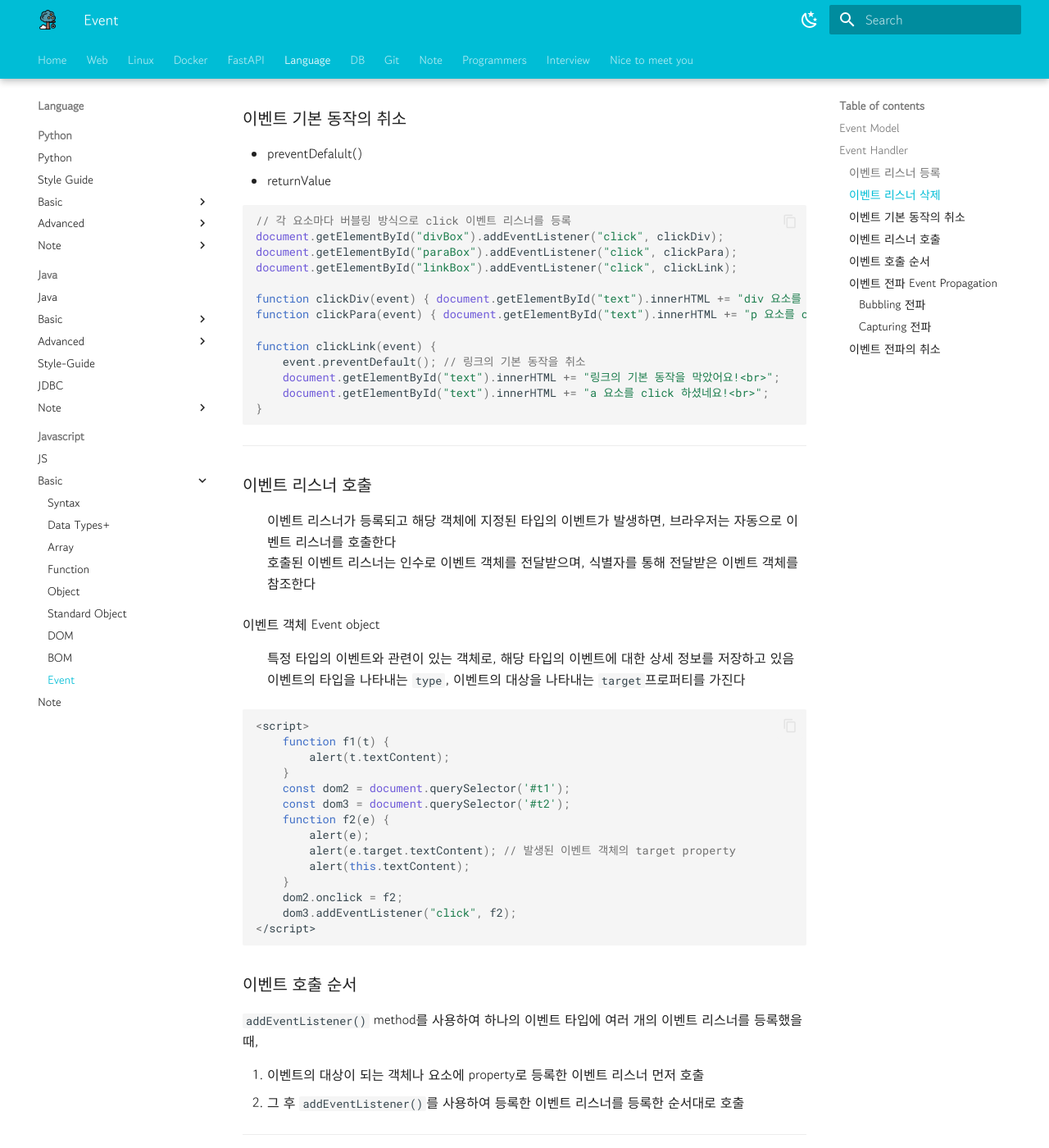
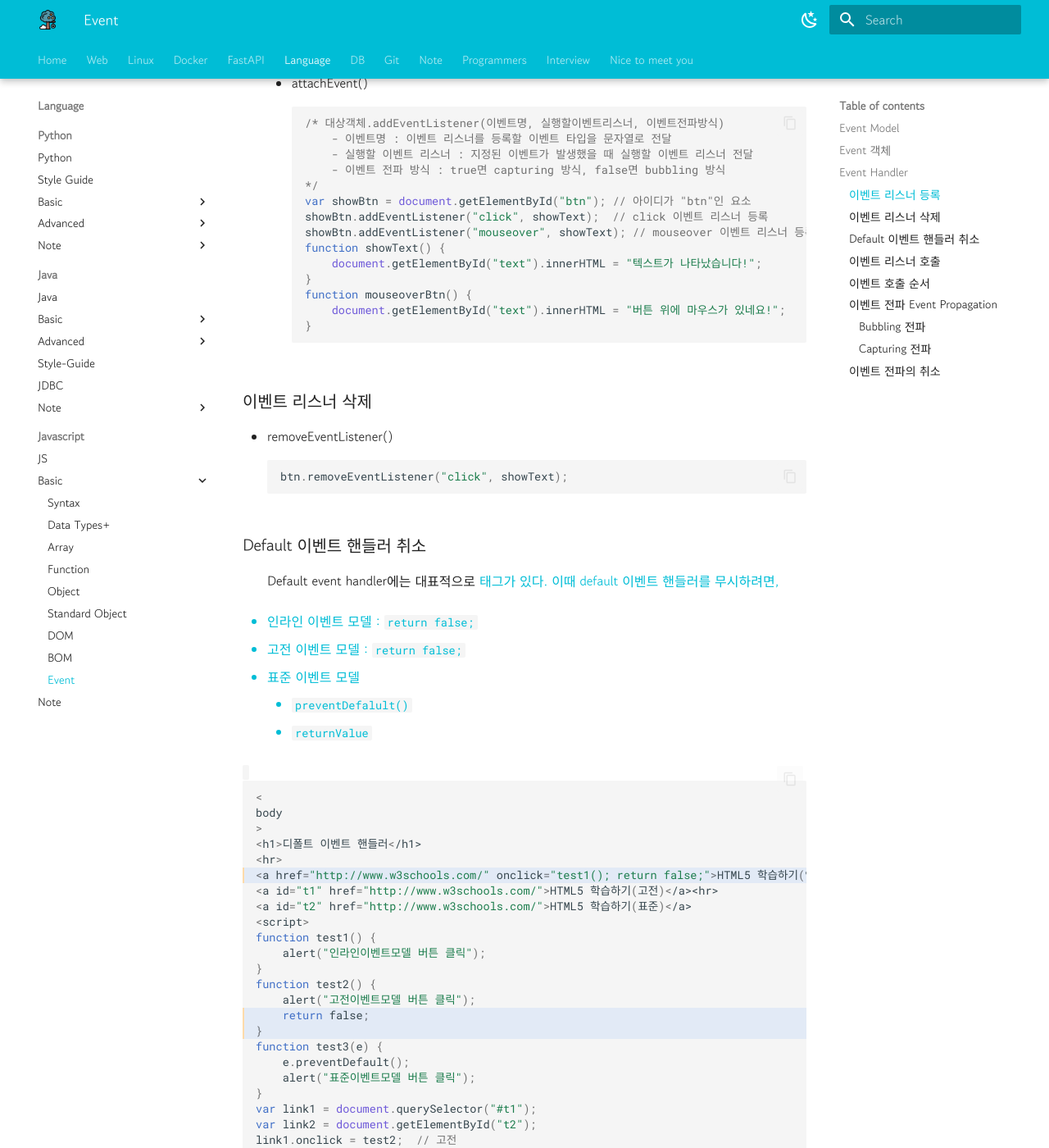
Before and after one commit to YSHeee/YSHeee.github.io, an MkDocs documentation site: the page built from docs/language/javascript/event.md, in a window 1280 px wide and 1400 px high, scrolled down 2114 px. Shown: the whole window at 82% size. Built offline with MkDocs 1.6.1 and Material for MkDocs 9.7.7, drawn with Linux system fonts in a browser that asks for light colours; emoji names are drawn with the system emoji font; some of the changed text lies outside the part shown.

Commit message:
Add programmers % Modify JS

````diff
--- a/docs/language/javascript/event.md
+++ b/docs/language/javascript/event.md
@@ -18,17 +18,35 @@
 ``` javascript
 <태그명 onxxx = "function()">;
 ```
-- 고전 이벤트 모델 : 대상 DOM 객체를 찾아 이벤트 핸들러 등록 (전역적)
+- 고전 이벤트 모델 : 대상 DOM 객체를 찾아 이벤트 핸들러 등록 (전역적)<br> 오직 한 개의 이벤트 리스너 등록 가능
 ``` javascript
 let dom  = document.querySelector("#target");
 dom.onxxx = function; // xxx : 이벤트 타입
 dom.onxxx = null; // 이벤트 해제
 ```
-- 표준 이벤트 모델 : 대상 DOM 객체에 다음 method 사용 (전역적) :star:
+- 표준 이벤트 모델 : 대상 DOM 객체에 다음 method 사용 (전역적) :star:<br> 여러개의 이벤트 리스너 등록 가능
 ``` javascript
 let dom  = document.querySelector("#target");
 dom.addEventListener = (eventName, handler_func, useCapture);
 dom.removeEventListener(eventName, handler_func); // 이벤트 해제
+```
+
+---
+## Event 객체
+: Event object. 특정 타입의 이벤트와 관련이 있는 객체로, 해당 타입의 이벤트에 대한 상세 정보를 저장하고 있다
+
+- event.type : 이벤트의 타입
+- event.target : 이벤트가 일어난 객체
+- e.target.nodeName
+- event.currentTarget : 이벤트가 행해지는 객체
+
+``` javascript hl_lines="3"
+function f1(e){
+    const outDom = document.getElementsByTagName("h2")[0];
+    outDom.style.color = e.target.value;
+}
+const outDom = document.getElementById('btn');
+outDom.addEventListener('click', f1);
 ```
 
 ---
@@ -75,34 +93,46 @@
 btn.removeEventListener("click", showText);
 ```
 
-### 이벤트 기본 동작의 취소
-- preventDefalult()
-- returnValue
+### Default 이벤트 핸들러 취소
+: Default event handler에는 대표적으로 <a> 태그가 있다. 이때 default 이벤트 핸들러를 무시하려면,
 
-``` javascript
-// 각 요소마다 버블링 방식으로 click 이벤트 리스너를 등록
-document.getElementById("divBox").addEventListener("click", clickDiv);
-document.getElementById("paraBox").addEventListener("click", clickPara);
-document.getElementById("linkBox").addEventListener("click", clickLink);
+- 인라인 이벤트 모델 : `return false;`
+- 고전 이벤트 모델 : `return false;`
+- 표준 이벤트 모델
+    - `preventDefalult()`
+    - `returnValue`
 
-function clickDiv(event) { document.getElementById("text").innerHTML += "div 요소를 click 하셨네요!<br>"; }
-function clickPara(event) { document.getElementById("text").innerHTML += "p 요소를 click 하셨네요!<br>"; }
-
-function clickLink(event) {
-    event.preventDefault(); // 링크의 기본 동작을 취소
-    document.getElementById("text").innerHTML += "링크의 기본 동작을 막았어요!<br>";
-    document.getElementById("text").innerHTML += "a 요소를 click 하셨네요!<br>";
+``` javascript hl_lines="4 13 14"
+<body>
+<h1>디폴트 이벤트 핸들러</h1>
+<hr>
+<a href="http://www.w3schools.com/" onclick="test1(); return false;">HTML5 학습하기(인라인)</a><hr>
+<a id="t1" href="http://www.w3schools.com/">HTML5 학습하기(고전)</a><hr>
+<a id="t2" href="http://www.w3schools.com/">HTML5 학습하기(표준)</a>
+<script>
+function test1() {
+	alert("인라인이벤트모델 버튼 클릭");
 }
+function test2() {
+	alert("고전이벤트모델 버튼 클릭");
+	return false;
+}
+function test3(e) {
+	e.preventDefault();
+	alert("표준이벤트모델 버튼 클릭");
+}
+var link1 = document.querySelector("#t1");
+var link2 = document.getElementById("t2");
+link1.onclick = test2;  // 고전
+link2.addEventListener("click", test3);
+</script>
+</body>
 ```
 
 ---
 ### 이벤트 리스너 호출
 : 이벤트 리스너가 등록되고 해당 객체에 지정된 타입의 이벤트가 발생하면, 브라우저는 자동으로 이벤트 리스너를 호출한다
 <br>호출된 이벤트 리스너는 인수로 이벤트 객체를 전달받으며, 식별자를 통해 전달받은 이벤트 객체를 참조한다
-
-이벤트 객체 Event object
-: 특정 타입의 이벤트와 관련이 있는 객체로, 해당 타입의 이벤트에 대한 상세 정보를 저장하고 있음
-<br> 이벤트의 타입을 나타내는 `type`, 이벤트의 대상을 나타내는 `target`프로퍼티를 가진다
 
 ``` javascript
 <script>
--- a/docs/programmers/group/september.md
+++ b/docs/programmers/group/september.md
@@ -339,3 +339,38 @@
         over_one = [cnt for cnt in cnt_list if cnt > 1]
         return len(over_one)
     ```
+
+---
+### [23.09.20 Level0] 연속된 수의 합
+연속된 세 개의 정수를 더해 12가 되는 경우는 3, 4, 5입니다. 두 정수 num과 total이 주어집니다. 연속된 수 num개를 더한 값이 total이 될 때, 정수 배열을 오름차순으로 담아 return하도록 solution함수를 완성해보세요.
+
+``` python
+def solution(num, total):
+    quot = total // num
+    result = [i for i in range(quot-num-1, quot+num+1)]
+    for i in range(len(result)-num):
+        if sum(result[i:i+num]) == total:
+            return result[i:i+num]
+```
+
+---
+### [23.09.21 Level1] 크레인 인형뽑기 게임
+
+=== "Python"
+    ``` python
+    def solution(board, moves):
+        count=0
+        basket=[-2, -1] # fake value
+
+        for idx in moves:
+            for row in range(len(board)):
+                doll = board[row][idx-1]
+                if doll != 0:
+                    basket.append(doll)
+                    board[row][idx-1] = 0
+                    break
+            if basket[-2] == basket[-1]:
+                count += 2
+                del basket[-2:]
+        return count
+    ```
````
Also changed, not shown: other parts of docs/language/javascript/event.md (+6 -0 lines), docs/language/javascript/note.md (+2 -0 lines), docs/language/python/note/1.md (+19 -0 lines).
